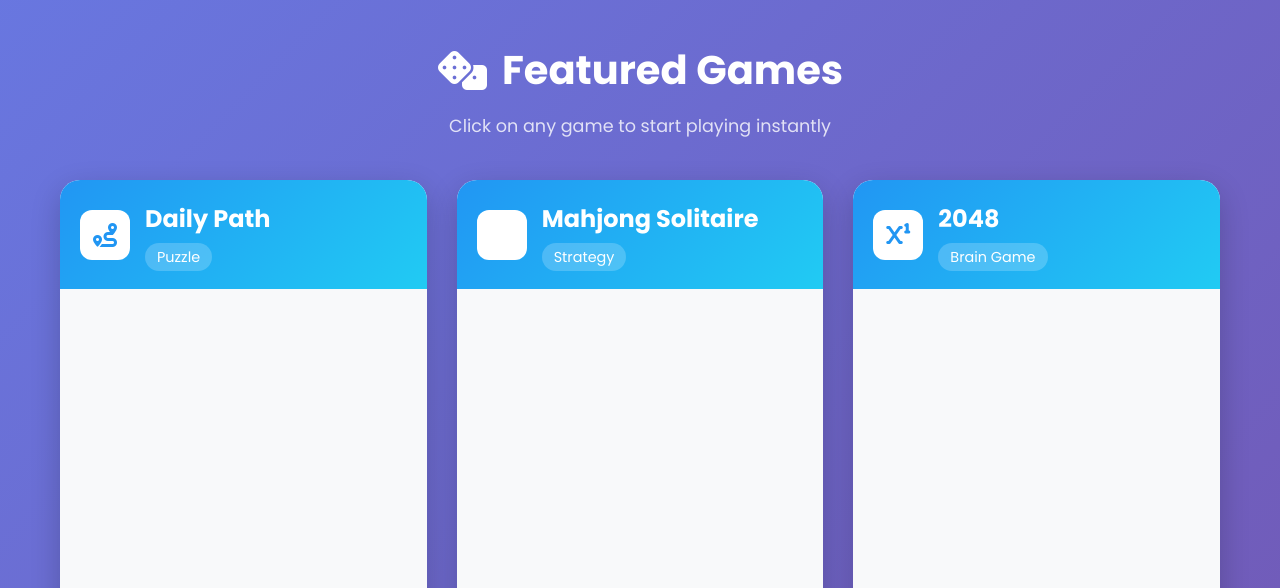
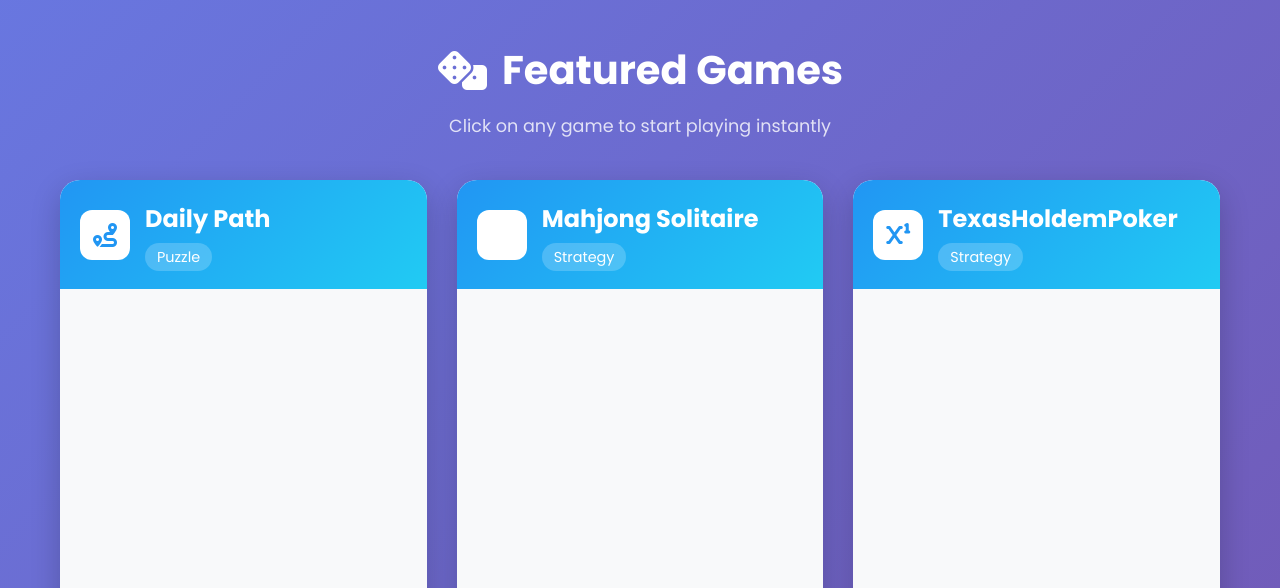
Before and after one commit to riths0321/my-html5-games-project, a plain HTML site: page index.html in a window 1280 px wide. Shown: the part 512-1100 px from the top of the page. Drawn offline with Linux system fonts and the light colour scheme; a script that the page names is missing; some icons are missing.

Commit message:
git push

```diff
--- a/index.html
+++ b/index.html
@@ -111,8 +111,8 @@
                         <i class="fas fa-superscript"></i>
                     </div>
                     <div class="game-info">
-                        <h3>2048</h3>
-                        <span class="game-category">Brain Game</span>
+                        <h3>TexasHoldemPoker</h3>
+                        <span class="game-category">Strategy</span>
                     </div>
                 </div>
                 <div class="game-embed">
```
